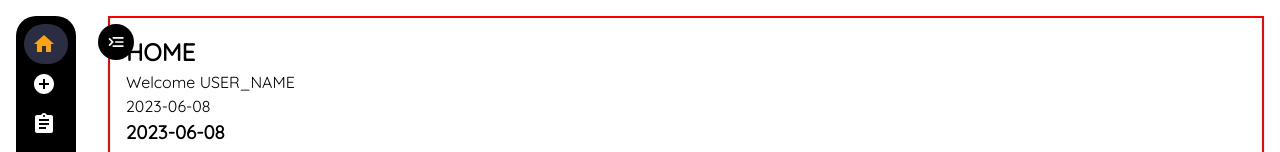
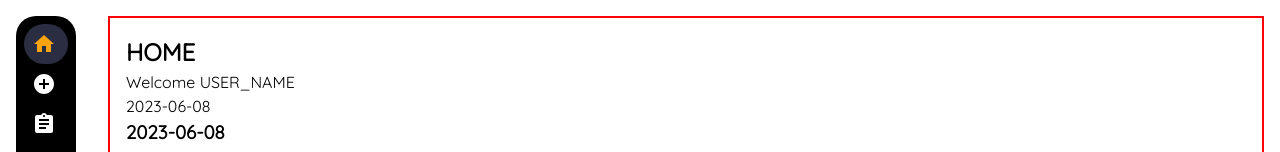
Before and after one commit to berkaysson/lifemap, a React (Create React App) app: page / in a window 1280 px wide. Shown: the top 152 px of the page. Built offline with nearby package versions, Linux system fonts and the light colour scheme.

Commit message:
Move props from parent element

```diff
--- a/src/Components/Wrappers/Styled-UI/NavToggleButton.js
+++ b/src/Components/Wrappers/Styled-UI/NavToggleButton.js
@@ -12,8 +12,10 @@ const Button = styled.button`
   border: none;
   border-radius: 50%;
   padding: ${({theme}) => theme.sizes.small};
+  opacity: 0;
+  pointer-events: none;
+  transition: all 0.2s ease;
 
-  transition: transform 0.1s ease;
   transform: ${({isOpen}) => !isOpen ? "rotate(180deg) translateX(-50%)": "rotate(0) translateX(-50%)"};
 
   &:hover {
```
